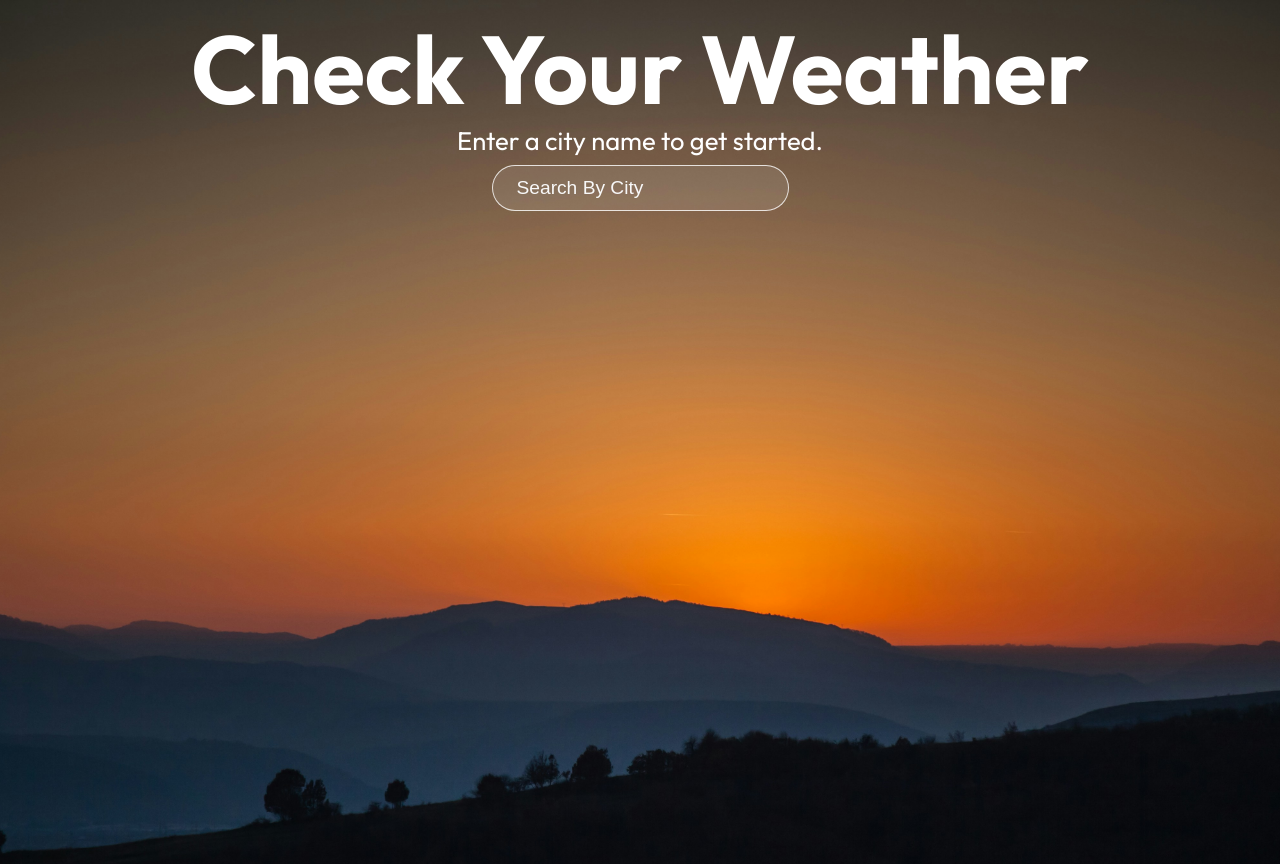
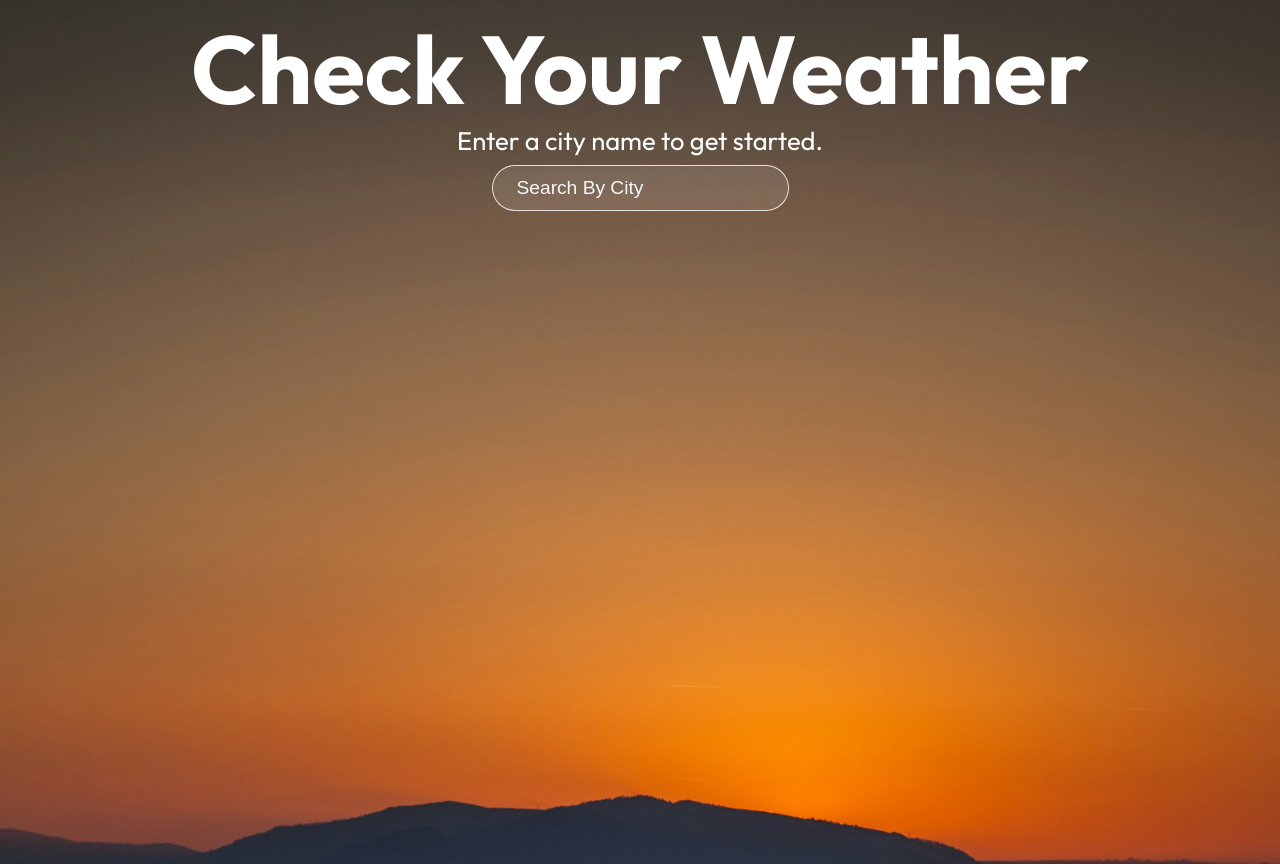
Before and after one commit to akashmmcode/WeatherApp, a React (Vite) app: page / in a window 1280 px wide. Shown: the top 864 px of the page. Built offline with nearby package versions, Linux system fonts and the light colour scheme.

Commit message:
height section

```diff
--- a/src/App.css
+++ b/src/App.css
@@ -15,7 +15,7 @@ p {
 
 .app {
   width: 100%;
-  height: 150vh;
+  height: 200vh;
   position: relative;
   background-color: #8b8c89;
   color: #fff;
```
